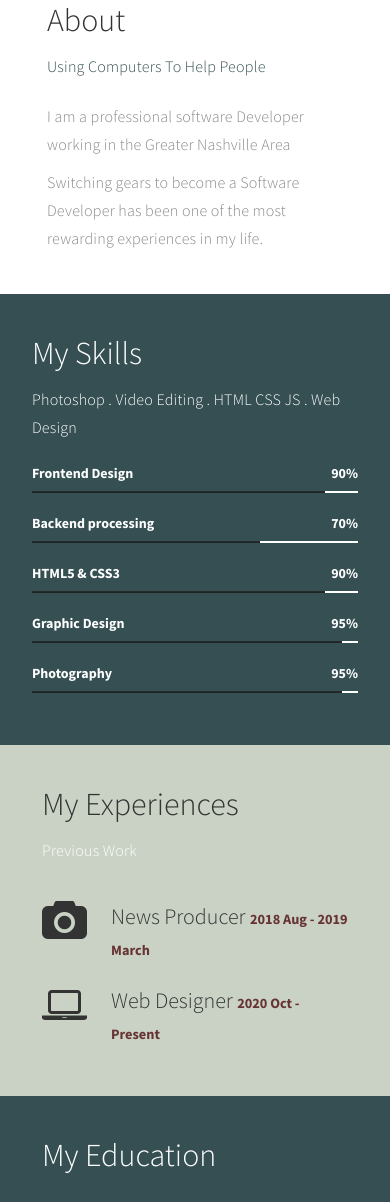
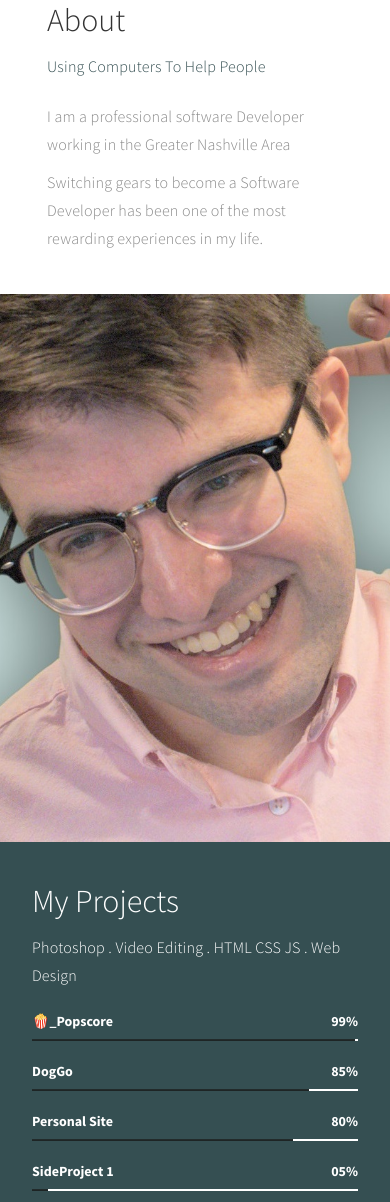
Before and after one commit to jacksonrgoodman/jacksonrgoodman.github.io, a plain HTML site: page index.html in a window 390 px wide. Shown: the part 1238-2440 px from the top of the page. Drawn offline with Linux system fonts and the light colour scheme.

Commit message:
updating photos and site purpose

```diff
--- a/css/templatemo-style.css
+++ b/css/templatemo-style.css
@@ -198,7 +198,7 @@ a {
   text-decoration: none !important;
 }
 a:hover, a:active, a:focus {
-  color: #354F52;
+  color: greenyellow;
   outline: none;
 }
 
@@ -390,6 +390,9 @@ textarea {
 #about .about-img {
     background: url('../images/about-img.jpg') no-repeat;
 }
+#about .contact-img {
+  background: url('../images/contact-small-img.jpg') no-repeat;
+}
 
 #about .about-thumb,
 #about .skill-thumb {
@@ -541,6 +544,14 @@ textarea {
   background: url('../images/contact-img.jpg') no-repeat;
   min-height: 75vh;
 }
+#contact .about-img {
+  background: url('../images/about-img.jpg') no-repeat;
+  min-height: 75vh;
+}
+#contact .fun-img {
+  background: url('../images/fun-img.jpg') no-repeat;
+  min-height: 75vh;
+}
 
 #contact .contact-info {
   padding-top: 6px;
@@ -636,7 +647,7 @@ footer {
 }
 
 .social-icon li a:hover {
-    background: #354F52;
+    background: greenyellow;
     border-color: #ffffff;
     color: #ffffff;
     transform: scale(1.1);
--- a/index.html
+++ b/index.html
@@ -27,7 +27,7 @@ http://www.templatemo.com/tm-498-stimulus
 <body data-spy="scroll" data-target=".navbar-collapse" data-offset="50">
 
 
-     <!-- PRE LOADER -->
+     <!--* PRE LOADER -->
 
      <div class="preloader">
           <div class="spinner">
@@ -36,7 +36,7 @@ http://www.templatemo.com/tm-498-stimulus
      </div>
 
 
-     <!-- Navigation Section -->
+     <!--* Navigation Section -->
 
      <div class="navbar navbar-fixed-top custom-navbar" role="navigation">
           <div class="container">
@@ -65,7 +65,7 @@ http://www.templatemo.com/tm-498-stimulus
      </div>
 
 
-     <!-- Home Section -->
+     <!--* Home Section -->
 
      <section id="home" class="parallax-section">
           <div class="container">
@@ -102,7 +102,7 @@ http://www.templatemo.com/tm-498-stimulus
      </section>
 
 
-     <!-- About Section -->
+     <!--? About Section -->
 
      <section id="about" class="parallax-section">
           <div class="container">
@@ -122,68 +122,59 @@ http://www.templatemo.com/tm-498-stimulus
                          </div>
                     </div>
 
-                    <!-- <div class="col-md-3 col-sm-6">
-                         <div class="background-image about-img"></div>
-                    </div> -->
+                    <div class="col-md-3 col-sm-6">
+                         <div class="background-image contact-img"></div>
+                    </div>
 
                     <div class="bg-yellow col-md-3 col-sm-6">
                          <div class="skill-thumb">
                               <div class="wow fadeInUp section-title color-white" data-wow-delay="1.2s">
-                                   <h1>My Skills</h1>
+                                   <h1>My Projects</h1>
                                    <p class="color-white">Photoshop . Video Editing . HTML CSS JS . Web Design</p>
                               </div>
 
                               <div class=" wow fadeInUp skills-thumb" data-wow-delay="1.6s">
-                                   <strong class="color-white">Frontend Design</strong>
-                                   <span class="color-white pull-right">90%</span>
+                                   <strong class="color-white">🍿_Popscore</strong>
+                                   <span class="color-white pull-right">99%</span>
                                    <div class="progress">
                                         <div class="progress-bar progress-bar-primary" role="progressbar"
-                                             aria-valuenow="90" aria-valuemin="0" aria-valuemax="100"
-                                             style="width: 90%;"></div>
+                                             aria-valuenow="99" aria-valuemin="0" aria-valuemax="100"
+                                             style="width: 99%;"></div>
                                    </div>
 
-                                   <strong class="color-white">Backend processing</strong>
-                                   <span class="color-white pull-right">70%</span>
+                                   <strong class="color-white">DogGo</strong>
+                                   <span class="color-white pull-right">85%</span>
                                    <div class="progress">
                                         <div class="progress-bar progress-bar-primary" role="progressbar"
-                                             aria-valuenow="70" aria-valuemin="0" aria-valuemax="100"
-                                             style="width: 70%;"></div>
+                                             aria-valuenow="85" aria-valuemin="0" aria-valuemax="100"
+                                             style="width: 85%;"></div>
                                    </div>
 
-                                   <strong class="color-white">HTML5 & CSS3</strong>
-                                   <span class="color-white pull-right">90%</span>
+                                   <strong class="color-white">Personal Site</strong>
+                                   <span class="color-white pull-right">80%</span>
                                    <div class="progress">
                                         <div class="progress-bar progress-bar-primary" role="progressbar"
-                                             aria-valuenow="90" aria-valuemin="0" aria-valuemax="100"
-                                             style="width: 90%;"></div>
+                                             aria-valuenow="80" aria-valuemin="0" aria-valuemax="100"
+                                             style="width: 80%;"></div>
                                    </div>
 
-                                   <strong class="color-white">Graphic Design</strong>
-                                   <span class="color-white pull-right">95%</span>
+                                   <strong class="color-white">SideProject 1</strong>
+                                   <span class="color-white pull-right">05%</span>
                                    <div class="progress">
                                         <div class="progress-bar progress-bar-primary" role="progressbar"
-                                             aria-valuenow="95" aria-valuemin="0" aria-valuemax="100"
-                                             style="width: 95%;"></div>
-                                   </div>
-
-                                   <strong class="color-white">Photography</strong>
-                                   <span class="color-white pull-right">95%</span>
-                                   <div class="progress">
-                                        <div class="progress-bar progress-bar-primary" role="progressbar"
-                                             aria-valuenow="95" aria-valuemin="0" aria-valuemax="100"
-                                             style="width: 95%;"></div>
+                                             aria-valuenow="5" aria-valuemin="0" aria-valuemax="100" style="width: 5%;">
+                                        </div>
                                    </div>
                               </div>
-
                          </div>
                     </div>
-
                </div>
+          </div>
           </div>
      </section>
 
 
-     <!-- Service Section -->
+     <!--? Service Section -->
 
      <!-- <section id="service" class="parallax-section">
           <div class="container">
@@ -229,7 +220,7 @@ http://www.templatemo.com/tm-498-stimulus
      </section> -->
 
 
-     <!-- Experience Section -->
+     <!--? Experience Section -->
 
      <section id="experience" class="parallax-section">
           <div class="container">
@@ -277,7 +268,7 @@ http://www.templatemo.com/tm-498-stimulus
      </section>
 
 
-     <!-- Education Section -->
+     <!--? Education Section -->
 
      <section id="education" class="parallax-section">
           <div class="container">
@@ -326,7 +317,7 @@ http://www.templatemo.com/tm-498-stimulus
      </section>
 
 
-     <!-- Quotes Section -->
+     <!-- ! Tech Stack Section -->
 
      <section id="quotes" class="parallax-section">
           <div class="overlay"></div>
@@ -338,9 +329,6 @@ http://www.templatemo.com/tm-498-stimulus
                          <h2 class="wow fadeInUp" data-wow-delay="0.8s">"A mind troubled by <em>doubt</em> cannot focus
                               on the course to <em>victory</em>."</h2>
                          <p class="wow color-white fadeInUp" data-wow-delay="1s">—Arthur Golden</p>
-                         <!-- <h2 class="wow fadeInUp" data-wow-delay="0.8s">He made my website <em>sing.</em></h2>
-                         <p class="wow fadeInUp" data-wow-delay="1s">-Tanner Knox, <em>Rusty Pole Strip
-                                   Club</em>, owner and proprieter</p> -->
                     </div>
 
                </div>
@@ -354,7 +342,7 @@ http://www.templatemo.com/tm-498-stimulus
           <div class="container">
                <div class="row">
 
-                    <div class="bg-yellow col-md-6 col-sm-12">
+                    <!-- <div class="bg-yellow col-md-6 col-sm-12">
                          <div class="contact-form">
                               <div class="wow fadeInUp section-title" data-wow-delay="0.2s">
                                    <h1 class="color-white">Write A Message</h1>
@@ -383,7 +371,7 @@ http://www.templatemo.com/tm-498-stimulus
                               </div>
 
                          </div>
-                    </div>
+                    </div> -->
 
                     <div class="col-md-3 col-sm-6">
                          <div class="background-image contact-img"></div>
@@ -393,18 +381,25 @@ http://www.templatemo.com/tm-498-stimulus
                          <div class="contact-thumb">
                               <div class="wow fadeInUp contact-info" data-wow-delay="0.6s">
                                    <h3 class="color-white">Get In Touch</h3>
-                                   <!-- <p>456 New Street 22000, New York City, USA</p> -->
+                                   <!-- <p>1234 Main Street ,Address EX USA</p> -->
                               </div>
 
                               <div class="wow fadeInUp contact-info" data-wow-delay="0.8s">
                                    <h3 class="color-white">Contact.</h3>
                                    <p class="color-white"><i class="fa fa-phone"></i> 615-838-1963</p>
-                                   <p><i class=" fa color-white fa-envelope-o"></i> <a class="color-white"
+                                   <p><i class="fa color-white fa-envelope-o"></i> <a class="color-white"
                                              href="mailto:jacksonrgoodman@gmail.com">jacksonrgoodman@gmail.com</a></p>
                                    <!-- <p><i class="fa fa-globe"></i> <a href="#">company.co</a></p> -->
                               </div>
 
                          </div>
+                    </div>
+
+                    <div class="col-md-3 col-sm-6">
+                         <div class="background-image about-img"></div>
+                    </div>
+                    <div class="col-md-3 col-sm-6">
+                         <div class="background-image fun-img"></div>
                     </div>
 
                </div>
```
Also changed, not shown: images/about-img.jpg, images/contact-img.jpg, images/contact-small-img.jpg (added), images/fun-img.jpg (added).
